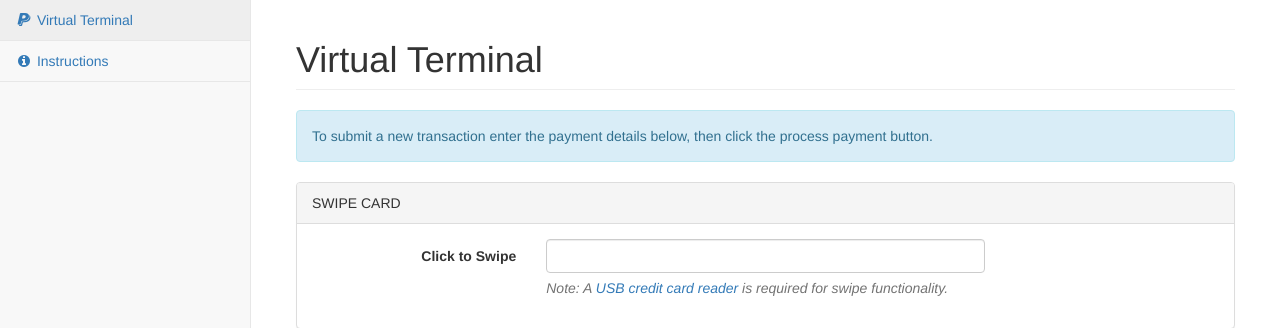
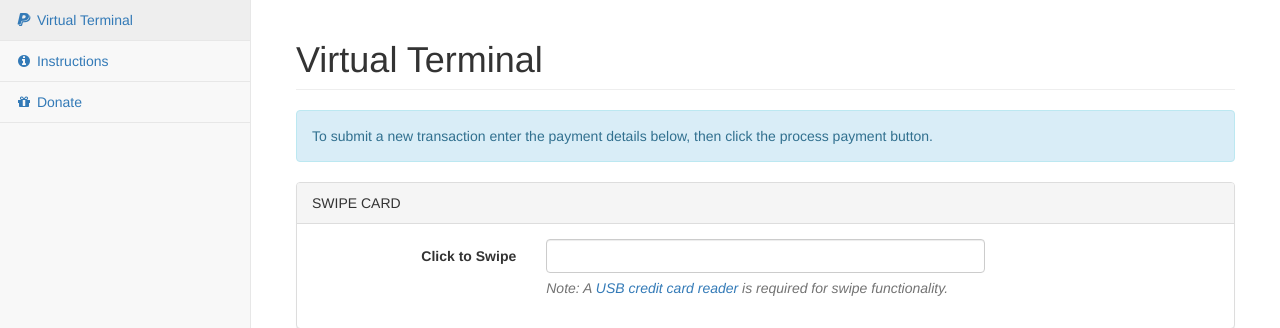
Before and after one commit to angelleye/paypal-virtual-terminal-php, a PHP site: page /pages/index.php in a window 1280 px wide. Shown: the part 51-379 px from the top of the page. Run offline with PHP 8.4, Linux system fonts and the light colour scheme.

Commit message:
Adds donate link on left menu. Changes icon for donate to 'fa-gift'. Helps to resolve #7.

```diff
--- a/pages/index.php
+++ b/pages/index.php
@@ -101,7 +101,7 @@ require_once('../includes/config.php');
                         <li><a href="instructions-modal.html?v=1" data-toggle="modal" data-target="#posInstructionsModal"><i class="fa fa-info-circle fa-fw"></i> Help/About</a>
                         </li>
                         <li>
-                            <a href="http://angelleye.com" target="_blank"><i class="fa fa-paypal fa-fw"></i> Donate</a>
+                            <a href="http://angelleye.com" target="_blank"><i class="fa fa-gift fa-fw"></i> Donate</a>
                         </li>
                     </ul>
                     <!-- /.dropdown-user -->
@@ -119,6 +119,9 @@ require_once('../includes/config.php');
                         </li>
                         <li>
                             <a href="intro.html"><i class="fa fa-info-circle fa-fw"></i> Instructions</a>
+                        </li>
+                        <li>
+                            <a href="http://angelleye.com" target="_blank"><i class="fa fa-gift fa-fw"></i> Donate</a>
                         </li>
                     </ul>
                 </div>
--- a/pages/intro.html
+++ b/pages/intro.html
@@ -73,7 +73,7 @@
                         <li><a href="instructions-modal.html?v=1" data-toggle="modal" data-target="#posInstructionsModal"><i class="fa fa-info-circle fa-fw"></i> Help/About</a>
                         </li>
                         <li>
-                            <a href="http://angelleye.com" target="_blank"><i class="fa fa-paypal fa-fw"></i> Donate</a>
+                            <a href="http://angelleye.com" target="_blank"><i class="fa fa-gift fa-fw"></i> Donate</a>
                         </li>
                     </ul>
                     <!-- /.dropdown-user -->
@@ -90,6 +90,9 @@
                         </li>
                         <li>
                             <a href="intro.html"><i class="fa fa-info-circle fa-fw"></i> Instructions</a>
+                        </li>
+                        <li>
+                            <a href="http://angelleye.com" target="_blank"><i class="fa fa-gift fa-fw"></i> Donate</a>
                         </li>
                     </ul>
                 </div>
```
